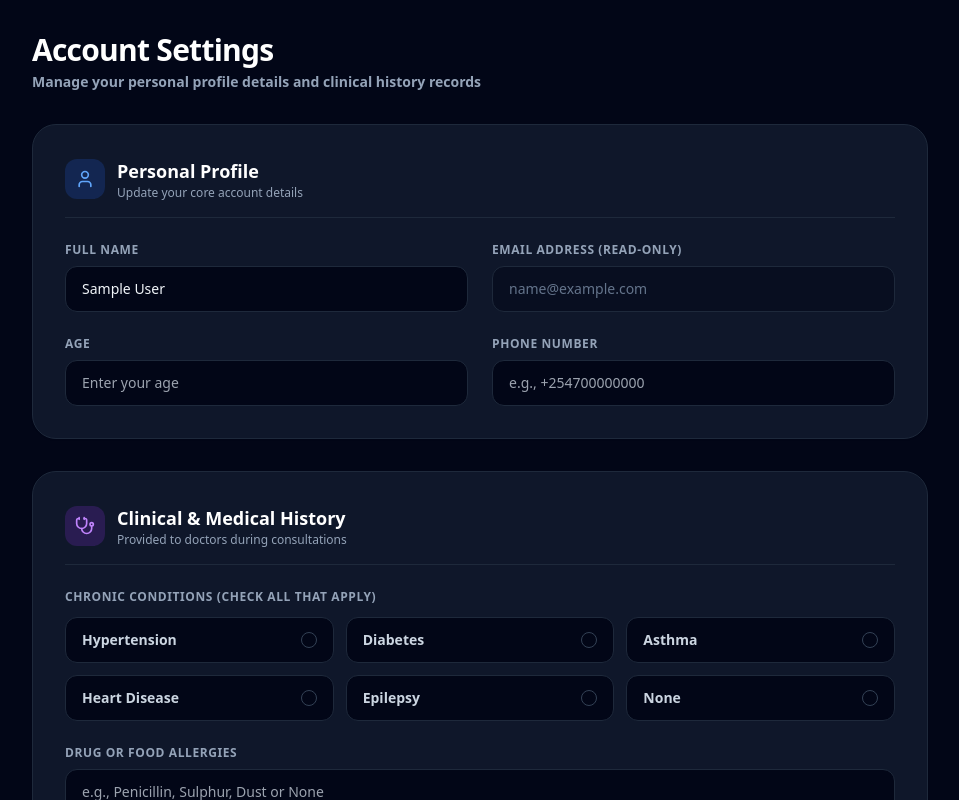
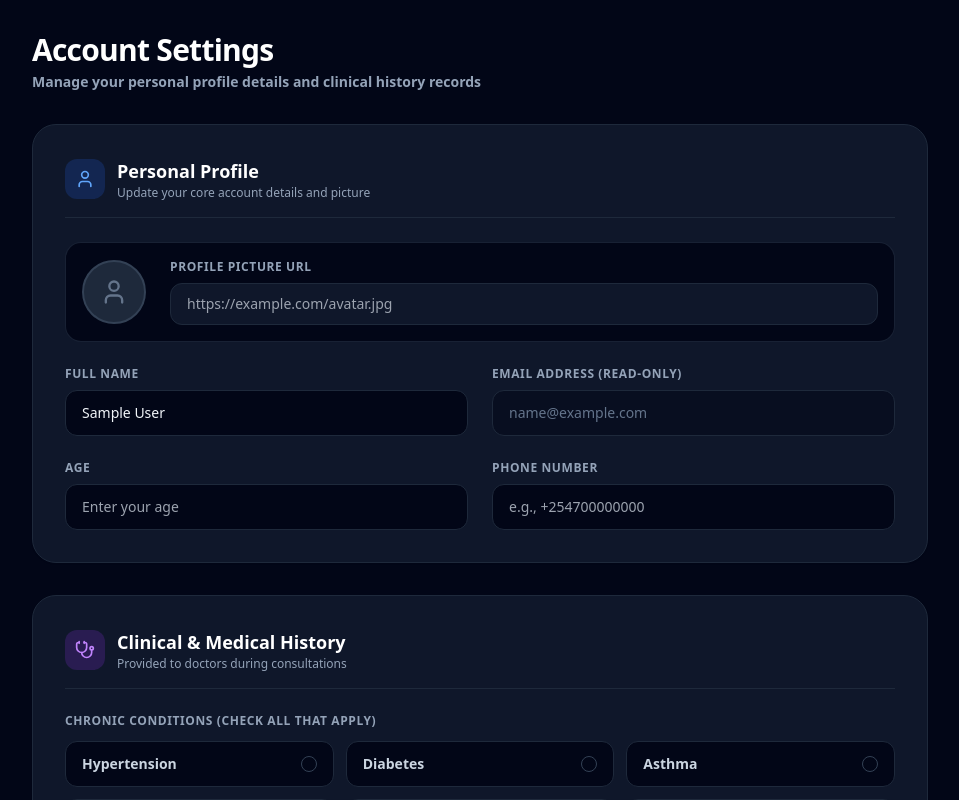
Before and after one commit to mugwe88-ops/MedicareAI, a Next.js app in the folder frontend/: page /patient/dashboard/settings in a window 1280 px wide. Shown: the top 800 px of the page, without its empty margins (160-1119 px from the left). Built offline with nearby package versions, Linux system fonts and the light colour scheme; no server answers; sample sign-in values are in the browser's storage.

Commit message:
Update page.tsx

```diff
--- a/frontend/app/patient/dashboard/settings/page.tsx
+++ b/frontend/app/patient/dashboard/settings/page.tsx
@@ -1,7 +1,7 @@
 "use client";
 import { useState, useEffect } from "react";
 import { useRouter } from "next/navigation";
-import { User, Shield, Stethoscope, Save } from "lucide-react";
+import { User, Shield, Stethoscope, Save, Camera } from "lucide-react";
 
 export default function SettingsPage() {
   const router = useRouter();
@@ -14,6 +14,7 @@ export default function SettingsPage() {
   const [email, setEmail] = useState("");
   const [age, setAge] = useState("");
   const [phone, setPhone] = useState("");
+  const [profilePicture, setProfilePicture] = useState("");
 
   // Clinical questionnaire states
   const [selectedConditions, setSelectedConditions] = useState<string[]>([]);
@@ -31,26 +32,41 @@ export default function SettingsPage() {
   ];
 
   useEffect(() => {
+    const fetchUserProfile = async () => {
       const token = localStorage.getItem("token");
-    const storedUser = localStorage.getItem("user");
-
       if (!token) {
         router.push("/login");
         return;
       }
 
-    if (storedUser) {
       try {
-        const parsed = JSON.parse(storedUser);
-        if (parsed.name) setName(parsed.name);
-        if (parsed.email) setEmail(parsed.email);
-        if (parsed.age) setAge(parsed.age.toString());
-        if (parsed.phone) setPhone(parsed.phone);
+        const backendUrl =
+          process.env.NEXT_PUBLIC_BACKEND_URL ||
+          "https://medicareai-1.onrender.com";
+
+        // Fetch fresh profile data from backend API
+        const res = await fetch(`${backendUrl}/api/user/profile`, {
+          headers: {
+            Authorization: `Bearer ${token}`
+          }
+        });
+
+        if (!res.ok) {
+          throw new Error("Failed to fetch user profile");
+        }
+
+        const data = await res.json();
+        const user = data.user || data;
+
+        if (user.name) setName(user.name);
+        if (user.email) setEmail(user.email);
+        if (user.age !== null && user.age !== undefined) setAge(user.age.toString());
+        if (user.phone) setPhone(user.phone);
+        if (user.profile_picture) setProfilePicture(user.profile_picture);
 
         // Parse existing medical history if present
-        if (parsed.medical_history) {
-          const hist = parsed.medical_history;
-
+        const hist = user.medical_history || "";
+        if (hist) {
           const condMatch = hist.match(/Conditions: ([^|]+)/);
           if (condMatch && condMatch[1]) {
             setSelectedConditions(condMatch[1].trim().split(", ").map((c: string) => c.trim()));
@@ -71,11 +87,28 @@ export default function SettingsPage() {
             }
           }
         }
+      } catch (err) {
+        console.error("Failed to load profile from backend, falling back to local storage", err);
+        // Fallback to local storage if API fetch fails
+        const storedUser = localStorage.getItem("user");
+        if (storedUser) {
+          try {
+            const parsed = JSON.parse(storedUser);
+            if (parsed.name) setName(parsed.name);
+            if (parsed.email) setEmail(parsed.email);
+            if (parsed.age) setAge(parsed.age.toString());
+            if (parsed.phone) setPhone(parsed.phone);
+            if (parsed.profile_picture) setProfilePicture(parsed.profile_picture);
           } catch (e) {
             console.error("Failed to parse stored user profile", e);
           }
         }
+      } finally {
         setLoading(false);
+      }
+    };
+
+    fetchUserProfile();
   }, [router]);
 
   const handleConditionToggle = (condition: string) => {
@@ -119,6 +152,7 @@ export default function SettingsPage() {
           name: name.trim(),
           age: age ? parseInt(age, 10) : null,
           phone: phone.trim() || null,
+          profile_picture: profilePicture.trim() || null,
           medical_history: compiledMedicalHistory
         })
       });
@@ -138,6 +172,7 @@ export default function SettingsPage() {
           parsed.name = name;
           parsed.age = age ? parseInt(age, 10) : parsed.age;
           parsed.phone = phone;
+          parsed.profile_picture = profilePicture;
           parsed.medical_history = compiledMedicalHistory;
           localStorage.setItem("user", JSON.stringify(parsed));
         } catch (err) {}
@@ -177,7 +212,30 @@ export default function SettingsPage() {
               </div>
               <div>
                 <h2 className="text-lg font-black text-white">Personal Profile</h2>
-                <p className="text-xs text-slate-400 font-medium">Update your core account details</p>
+                <p className="text-xs text-slate-400 font-medium">Update your core account details and picture</p>
+              </div>
+            </div>
+
+            {/* Profile Picture Section */}
+            <div className="mb-6 flex items-center gap-6 p-4 bg-slate-950 rounded-2xl border border-slate-800/80">
+              <div className="relative w-16 h-16 rounded-full overflow-hidden bg-slate-800 flex items-center justify-center border-2 border-slate-700 shrink-0">
+                {profilePicture ? (
+                  <img src={profilePicture} alt="Profile preview" className="w-full h-full object-cover" />
+                ) : (
+                  <User size={28} className="text-slate-500" />
+                )}
+              </div>
+              <div className="flex-1">
+                <label className="block text-xs font-black text-slate-400 uppercase tracking-wider mb-2">Profile Picture URL</label>
+                <div className="flex gap-2">
+                  <input
+                    type="url"
+                    value={profilePicture}
+                    onChange={(e) => setProfilePicture(e.target.value)}
+                    placeholder="https://example.com/avatar.jpg"
+                    className="w-full px-4 py-2.5 bg-slate-900 border border-slate-800 rounded-xl focus:ring-2 focus:ring-blue-500 focus:outline-none text-slate-100 font-medium text-sm"
+                  />
+                </div>
               </div>
             </div>
 
```
Lines whose indentation alone changed are shown as unchanged.
